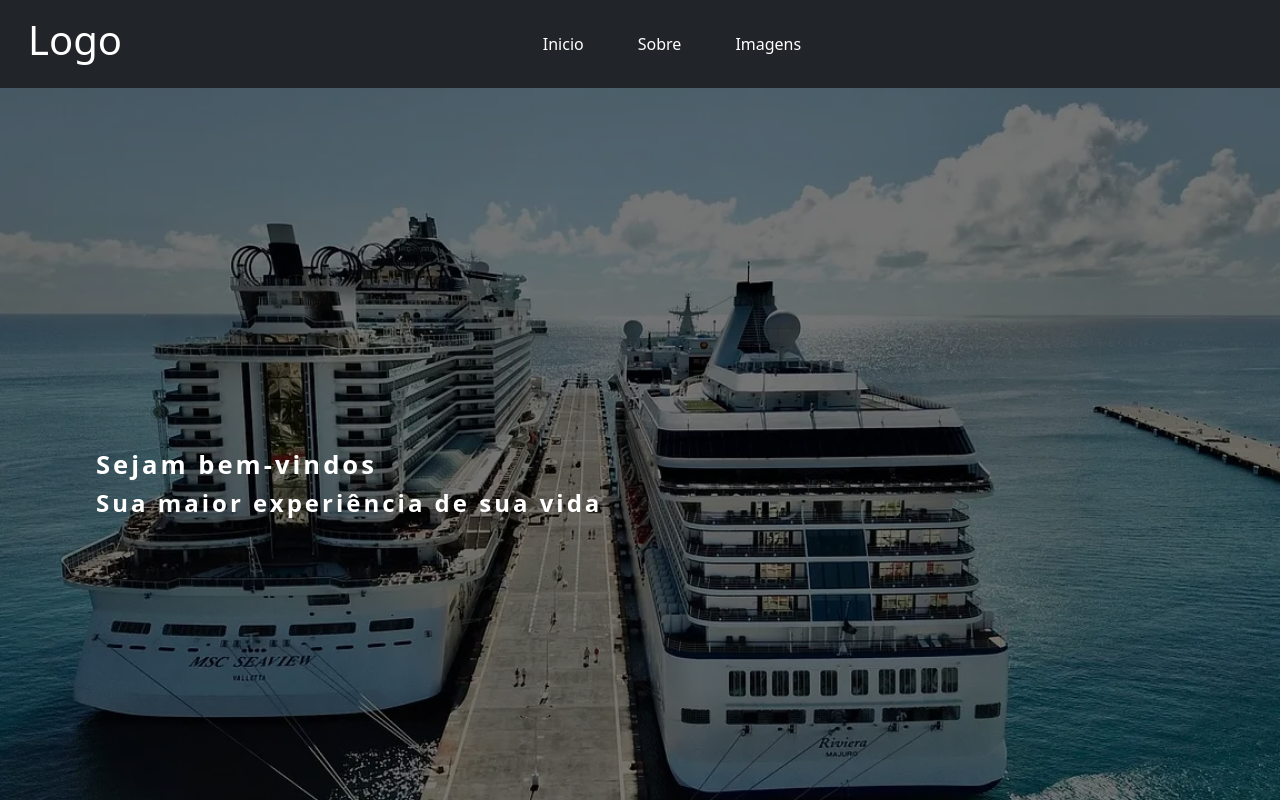
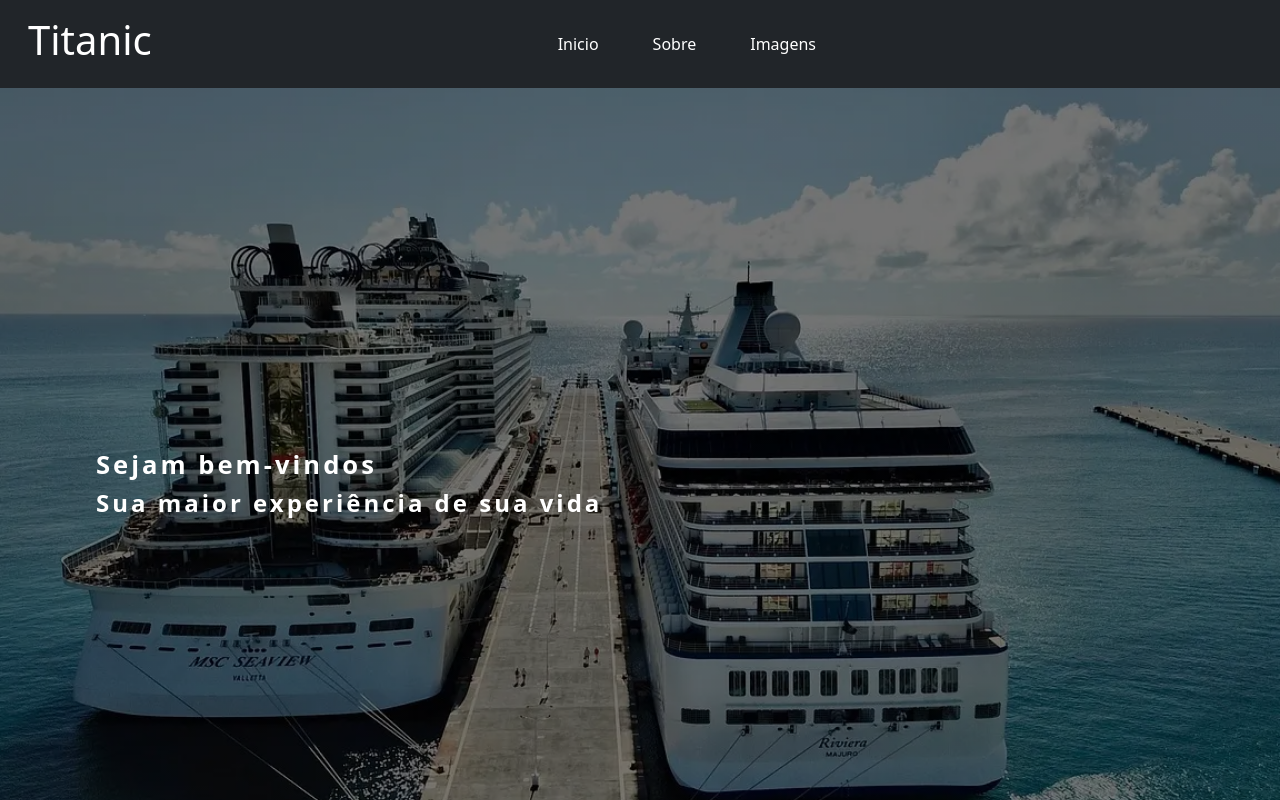
Before and after one commit to DanielGomesdaCunha/react-program-web, a Next.js app: page / in a window 1280 px wide. Shown: the top 800 px of the page. Built offline with nearby package versions, Linux system fonts and the light colour scheme.

Commit message:
Mudando o título da logo

```diff
--- a/components/Navbar.jsx
+++ b/components/Navbar.jsx
@@ -3,7 +3,7 @@ export default function Navbar() {
     <nav id="nav-bar" className="navbar navbar-expand-lg navbar-dark bg-dark list p-3">
         <div className="container-fluid">
             <div className="logo">
-                <h1>Logo</h1>
+                <h1>Titanic</h1>
             </div>
             <button className="navbar-toggler" type="button" data-bs-toggle="collapse"
                 data-bs-target="#navbarSupportedContent" aria-controls="navbarSupportedContent" aria-expanded="false"
```
